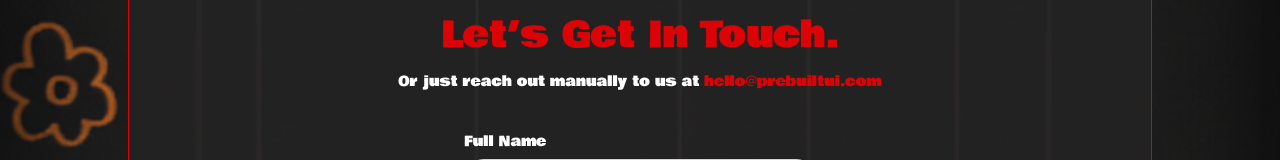
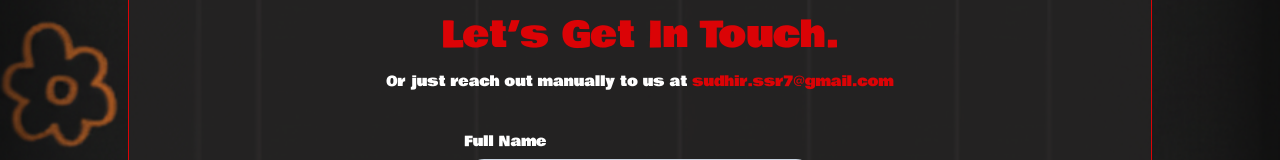
Before and after one commit to sudharshansudhir/Portfolio-SSR, a React (Vite) app: page /contact in a window 1280 px wide. Shown: the part 298-458 px from the top of the page. Built offline with nearby package versions, Linux system fonts and the light colour scheme.

Commit message:
SSR-HandMade portfolio

```diff
--- a/src/components/Contactus.jsx
+++ b/src/components/Contactus.jsx
@@ -13,7 +13,7 @@ const Contactus = () => {
 
             <h1 className="text-4xl text-[#db0306]  py-4 text-center">Let’s Get In Touch.</h1>
             <p className="max-md:text-sm text-white pb-10 text-center">
-                Or just reach out manually to us at <a href="#" className="text-[#db0306] hover:underline">hello@prebuiltui.com</a>
+                Or just reach out manually to us at <a href="#" className="text-[#db0306] hover:underline">sudhir.ssr7@gmail.com</a>
             </p>
 
             <div className="max-w-96 w-full px-4">
```
